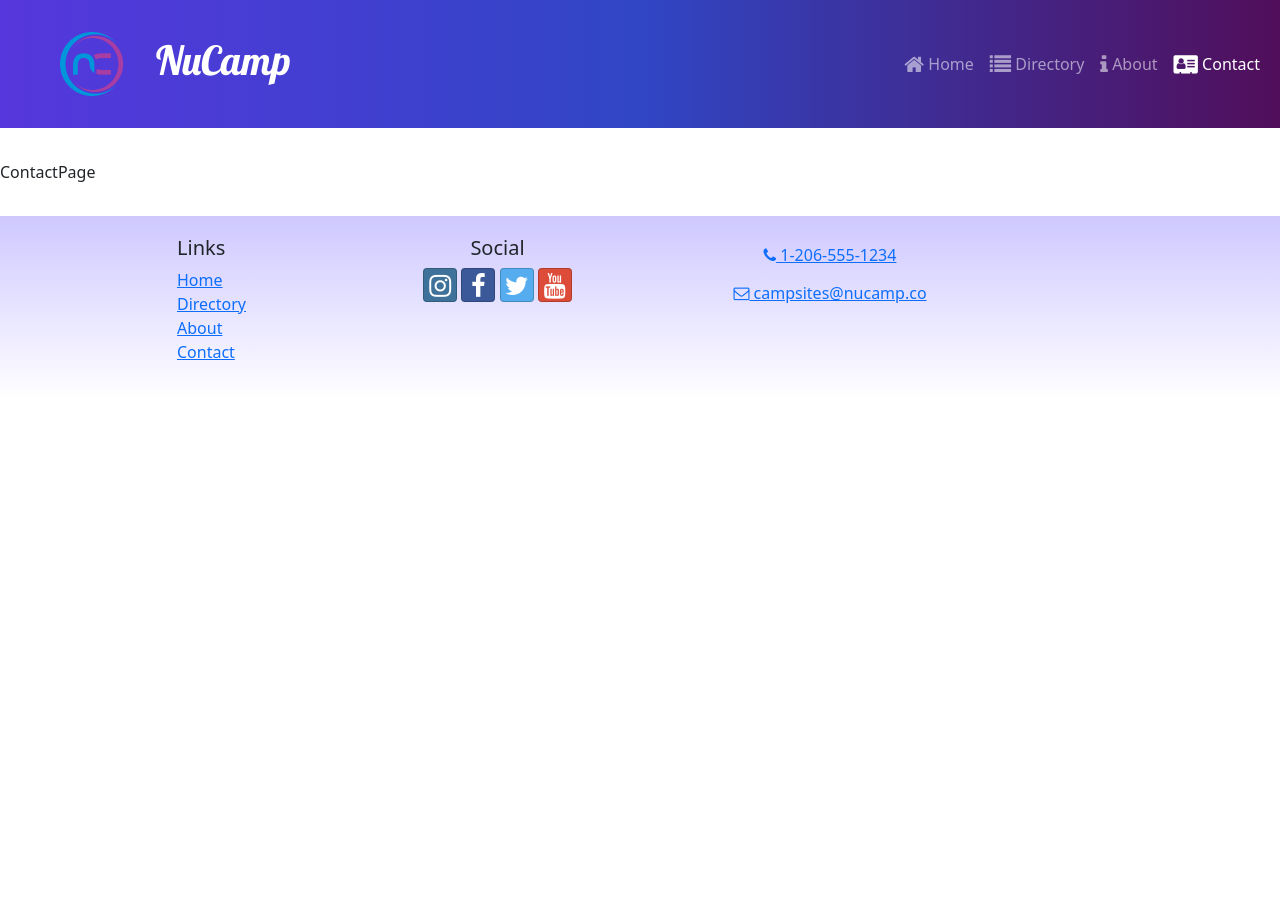
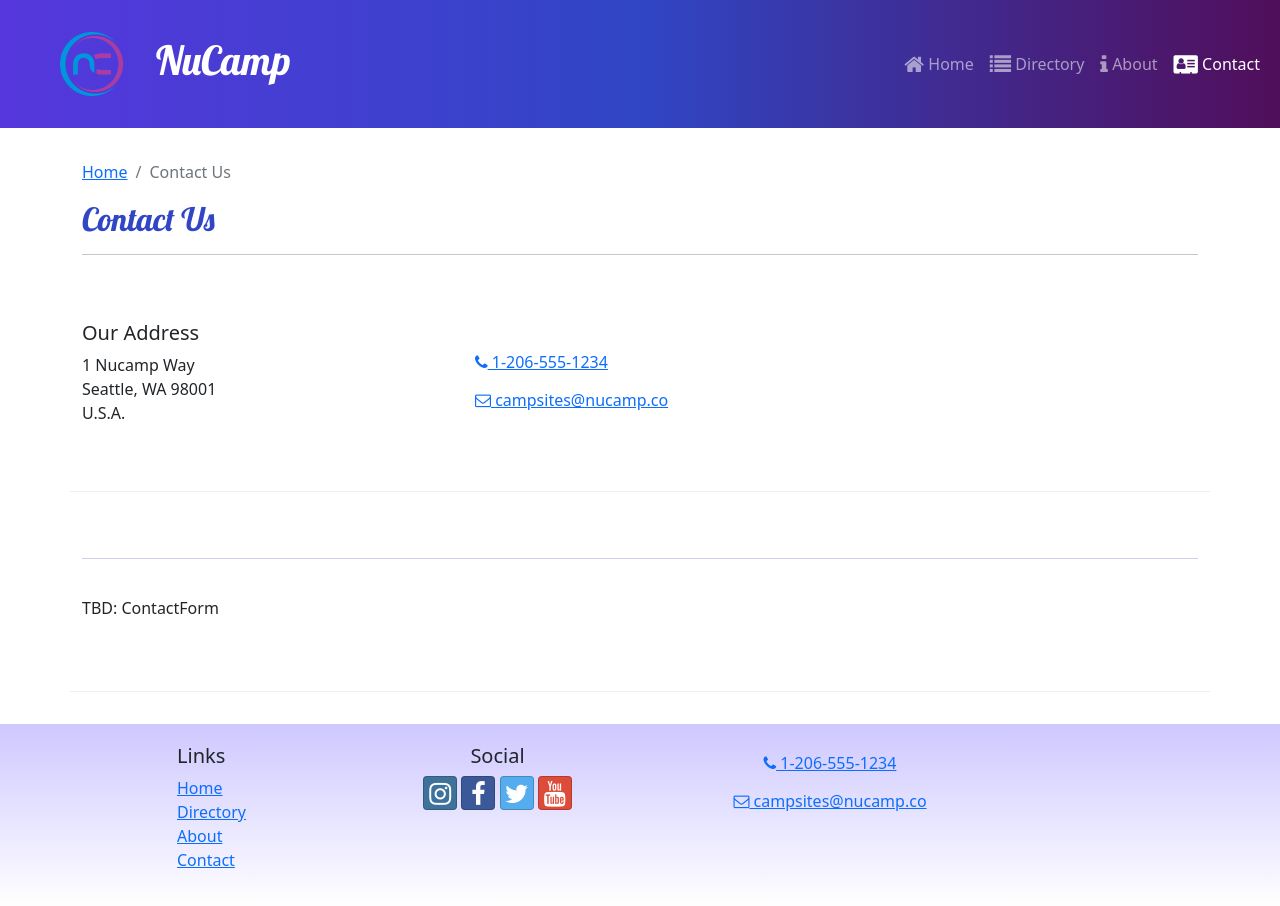
Before and after one commit to rhondashepp/gitrep, a React (Create React App) app in the folder NucampFolder/WebDev/3-React/nucampsite/: page /contact in a window 1280 px wide. Before the commit the page ends 800 px from the top, so only its background shows below. Built offline with nearby package versions, Linux system fonts and the light colour scheme.

Commit message:
Contact Page

```diff
--- a/NucampFolder/WebDev/3-React/nucampsite/src/pages/ContactPage.js
+++ b/NucampFolder/WebDev/3-React/nucampsite/src/pages/ContactPage.js
@@ -1,5 +1,50 @@
+import { Container, Col, Row } from "reactstrap";
+import SubHeader from "../components/SubHeader";
+
 const ContactPage = () => {
-    return <div>ContactPage</div>;
+    return (
+        <Container>
+            <SubHeader current="Contact Us" />
+
+            <Row  className='row-content align-items-center'>
+                <Col  sm='4'>
+                    <h5>Our Address</h5>
+                    <address>
+                        1 Nucamp Way
+                        <br />
+                        Seattle, WA 98001
+                        <br />
+                        U.S.A.
+                    </address>
+                </Col>
+                <Col>
+                <a
+                        role='button'
+                        className='btn btn-link'
+                        href='tel:+12065551234'
+                    >
+                        <i className='fa fa-phone' /> 1-206-555-1234
+                    </a>
+                    <br />
+                    <a
+                        role='button'
+                        className='btn btn-link'
+                        href='mailto:fakeemail@fakeemail.co'
+                    >
+                        <i className='fa fa-envelope-o' /> campsites@nucamp.co
+                    </a>
+                </Col>
+            </Row>
+            <Row  className='row-content'>
+                <Col  xs='12'>
+                    <h2><hr /></h2>
+                </Col>
+                <Col  md='10'>
+                TBD: ContactForm
+                </Col>
+            </Row>
+        </Container>
+    )
 };
 
 export default ContactPage;
```
